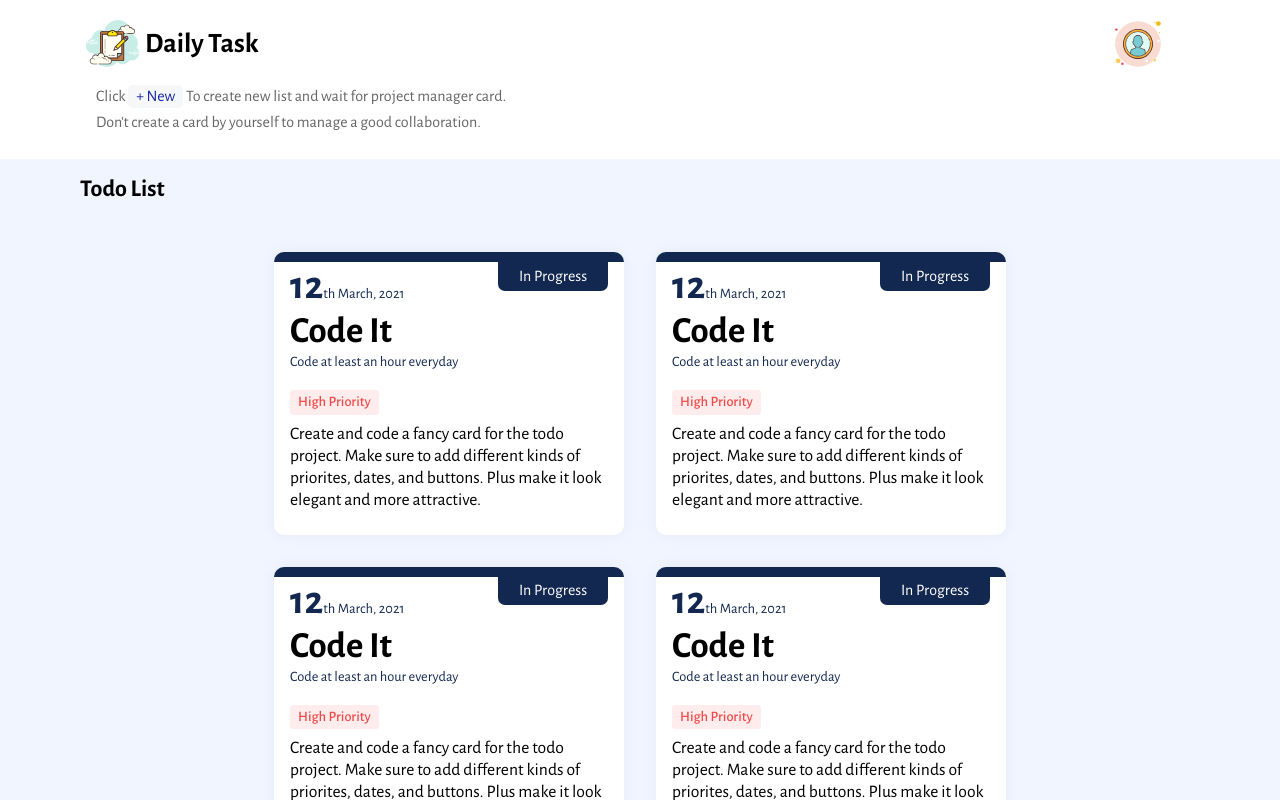
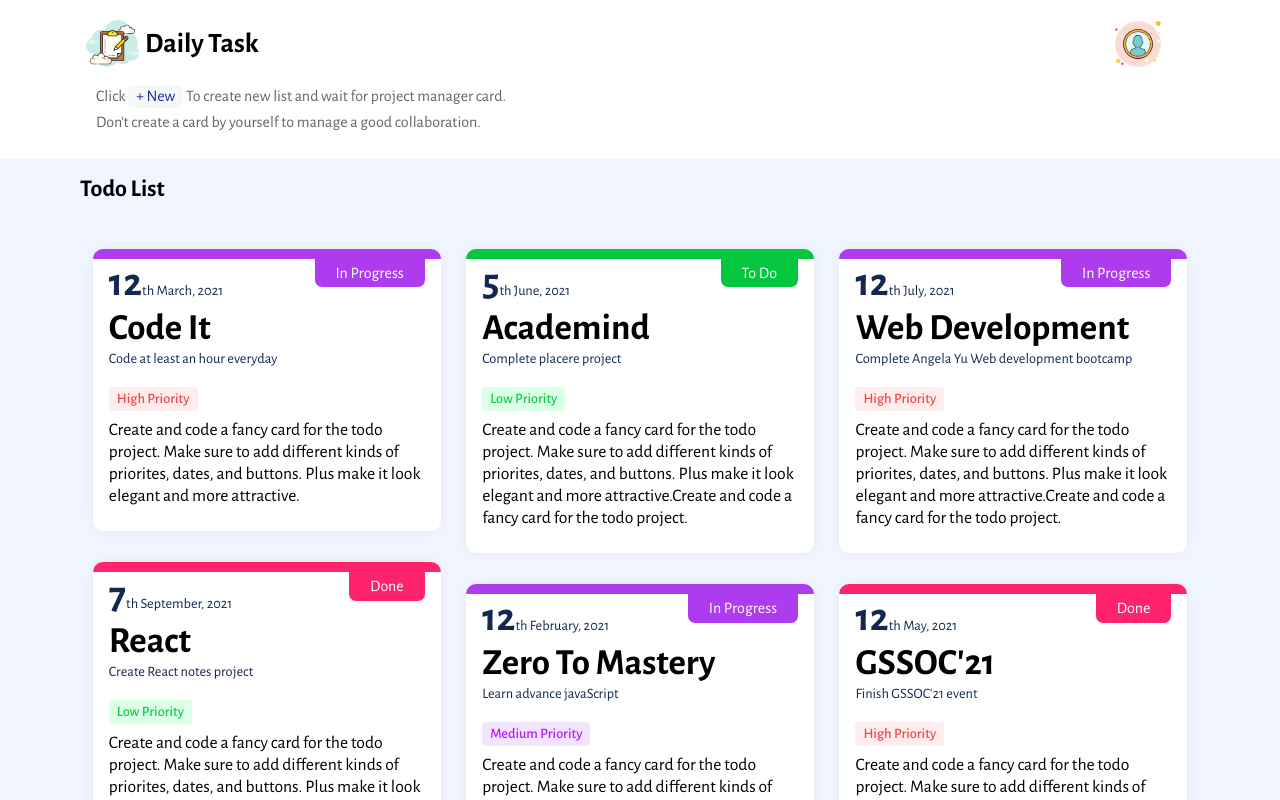
Before and after one commit to TidbitsJS/Parse-Todo, a React (Create React App) app: page / in a window 1280 px wide. Shown: the top 800 px of the page. Built offline with nearby package versions, Linux system fonts and the light colour scheme.

Commit message:
different types of cards

```diff
--- a/src/components/Card/Card.js
+++ b/src/components/Card/Card.js
@@ -1,40 +1,63 @@
-import React from "react";
+import React, { useState } from "react";
+import todoColors from "utils/colors";
 
 import "./card.css";
 
-const Card = () => {
+const Card = (props) => {
+  let typeBg = todoColors.todoBackground;
+  let priorityBg = todoColors.lowPriorityBg;
+  let priorityText = todoColors.lowPriorityText;
+
+  const { title, type, priority, subTitle, day, month, year, description } =
+    props;
+
+  if (type === "Done") {
+    typeBg = todoColors.doneBackground;
+  } else if (type === "In Progress") {
+    typeBg = todoColors.progressBackground;
+  }
+
+  if (priority === "High") {
+    priorityBg = todoColors.highPriorityBg;
+    priorityText = todoColors.highPriorityText;
+  } else if (priority === "Medium") {
+    priorityBg = todoColors.mediumPriorityBg;
+    priorityText = todoColors.mediumPriorityText;
+  }
+
   return (
-    <div className="todo-card-container">
+    <div className="todo-card-container" style={{ borderTopColor: typeBg }}>
       <div className="todo-card-container-header-date">
         <div className="todo-card-container-header-date-text">
           <p>
-            <span>12</span>th March, 2021
+            <span>{day}</span>th {month}, {year}
           </p>
         </div>
         <div className="todo-card-container-header-todo">
-          <div className="todo-card-container-header-todoType">
-            <p>In Progress</p>
+          <div
+            className="todo-card-container-header-todoType"
+            style={{ background: typeBg }}
+          >
+            <p>{type}</p>
           </div>
         </div>
       </div>
       <div className="todo-card-container-header-task">
         <div className="todo-card-container-header-task-headText">
-          <h2>Code It</h2>
+          <h2>{title}</h2>
         </div>
         <div className="todo-card-container-header-task-subText">
-          <p>Code at least an hour everyday</p>
+          <p>{subTitle}</p>
         </div>
       </div>
       <div className="todo-card-container-bodyDesc">
         <div className="todo-card-container-priority">
-          <p>High Priority</p>
+          <p style={{ color: priorityText, background: priorityBg }}>
+            {priority} Priority
+          </p>
         </div>
         <div className="todo-card-container-description">
-          <p>
-            Create and code a fancy card for the todo project. Make sure to add
-            different kinds of priorites, dates, and buttons. Plus make it look
-            elegant and more attractive.
-          </p>
+          <p>{description}</p>
         </div>
       </div>
     </div>
--- a/src/components/Card/card.css
+++ b/src/components/Card/card.css
@@ -1,13 +1,14 @@
 .todo-card-container {
-  max-width: 350px;
   background: #fff;
+
+  display: inline-block;
 
   overflow: hidden;
   border-radius: 10px;
-  margin: 1rem;
+  margin: 0.8rem;
   cursor: pointer;
 
-  border-top: 10px solid #132850;
+  border-top: 10px solid #ad3cee;
 
   box-shadow: 0px 0px 15px rgba(0, 0, 0, 0.05);
   transition: 0.3s ease;
@@ -48,7 +49,7 @@
 
 .todo-card-container-header-todoType {
   padding: 0.3rem 1.3rem;
-  background: #132850;
+  background: #ad3cee;
   color: #fff;
   border-bottom-left-radius: 7px;
   border-bottom-right-radius: 7px;
@@ -91,9 +92,9 @@
 }
 
 .todo-card-container-priority p {
-  background: #ffeded;
+  background: #dcffe7;
   width: fit-content;
-  color: #f04949;
+  color: #11ce4a;
   font-weight: 500;
 
   padding: 0.2rem 0.5rem;
--- a/src/layout/todos/Todo.js
+++ b/src/layout/todos/Todo.js
@@ -2,20 +2,104 @@ import Card from "components/Card/Card";
 import React from "react";
 
 import "./todo.css";
+
+const dummyTodos = [
+  {
+    title: "Code It",
+    type: "In Progress",
+    priority: "High",
+    subTitle: "Code at least an hour everyday",
+    day: 12,
+    month: "March",
+    year: 2021,
+    description:
+      "Create and code a fancy card for the todo project. Make sure to add different kinds of priorites, dates, and buttons. Plus make it look elegant and more attractive.",
+  },
+  {
+    title: "React",
+    type: "Done",
+    priority: "Low",
+    subTitle: "Create React notes project",
+    day: 7,
+    month: "September",
+    year: 2021,
+    description:
+      "Create and code a fancy card for the todo project. Make sure to add different kinds of priorites, dates, and buttons. Plus make it look elegant and more attractive.Create and code a fancy card for the todo project. Make sure to add different kinds of priorites, dates, and buttons. Plus make it look elegant and more attractive.",
+  },
+  {
+    title: "Node",
+    type: "To Do",
+    priority: "Medium",
+    subTitle: "Create NASA Node Project",
+    day: 21,
+    month: "Novmber",
+    year: 2021,
+    description:
+      "Create and code a fancy card for the todo project. Make sure to add different kinds of priorites, dates, and buttons. Plus make it look elegant and more attractive.Create and code a fancy card for the todo project.",
+  },
+  {
+    title: "Academind",
+    type: "To Do",
+    priority: "Low",
+    subTitle: "Complete placere project",
+    day: 5,
+    month: "June",
+    year: 2021,
+    description:
+      "Create and code a fancy card for the todo project. Make sure to add different kinds of priorites, dates, and buttons. Plus make it look elegant and more attractive.Create and code a fancy card for the todo project.",
+  },
+  {
+    title: "Zero To Mastery",
+    type: "In Progress",
+    priority: "Medium",
+    subTitle: "Learn advance javaScript",
+    day: 12,
+    month: "February",
+    year: 2021,
+    description:
+      "Create and code a fancy card for the todo project. Make sure to add different kinds of priorites, dates, and buttons. Plus make it look elegant and more attractive.Create and code a fancy card for the todo project. Create and code a fancy card for the todo project. Make sure to add different kinds of priorites, dates, and buttons. Plus make it look elegant and more attractive.Create and code a fancy card for the todo project. Create and code a fancy card for the todo project. Make sure to add different kinds of priorites, dates, and buttons. Plus make it look elegant and more attractive.Create and code a fancy card for the todo project. Create and code a fancy card for the todo project. Make sure to add different kinds of priorites, dates, and buttons. Plus make it look elegant and more attractive.Create and code a fancy card for the todo project.",
+  },
+  {
+    title: "Web Development",
+    type: "In Progress",
+    priority: "High",
+    subTitle: "Complete Angela Yu Web development bootcamp",
+    day: 12,
+    month: "July",
+    year: 2021,
+    description:
+      "Create and code a fancy card for the todo project. Make sure to add different kinds of priorites, dates, and buttons. Plus make it look elegant and more attractive.Create and code a fancy card for the todo project.",
+  },
+  {
+    title: "GSSOC'21",
+    type: "Done",
+    priority: "High",
+    subTitle: "Finish GSSOC'21 event",
+    day: 12,
+    month: "May",
+    year: 2021,
+    description:
+      "Create and code a fancy card for the todo project. Make sure to add different kinds of priorites, dates, and buttons. Plus make it look elegant and more attractive.Create and code a fancy card for the todo project.",
+  },
+];
 
 const Todo = () => {
   return (
     <div className="todo-body-container">
       <h2>Todo List</h2>
       <div className="todo-body-card-container">
-        <Card />
-        <Card />
-        <Card />
-        <Card />
-        <Card />
-        <Card />
-        <Card />
-        <Card />
+        {dummyTodos.map((todo) => (
+          <Card
+            title={todo.title}
+            type={todo.type}
+            priority={todo.priority}
+            subTitle={todo.subTitle}
+            day={todo.day}
+            month={todo.month}
+            year={todo.year}
+            description={todo.description}
+          />
+        ))}
       </div>
     </div>
   );
--- a/src/layout/todos/todo.css
+++ b/src/layout/todos/todo.css
@@ -13,8 +13,7 @@
 .todo-body-card-container {
   margin-top: 2rem;
 
-  display: flex;
-  justify-content: center;
-  align-items: center;
-  flex-wrap: wrap;
+  columns: 3 150px;
+  column-gap: 0rem;
+  /* margin: 0 auto; */
 }
--- /dev/null
+++ b/src/utils/colors.css
@@ -0,0 +1,16 @@
+:root {
+  --todo-background: #05c73f;
+  --progress-background: #ad3cee;
+  --done-background: #ff236c;
+
+  --high-priority-bg: #ffeded;
+  --high-priority-text: #f04949;
+
+  --medium-priority-bg: #f2e3ff;
+  --medium-priority-text: #bd15ff;
+
+  --low-priority-bg: #dcffe7;
+  --low-priority-text: #11ce4a;
+
+  --sub-text: #132850;
+}
--- /dev/null
+++ b/src/utils/colors.js
@@ -0,0 +1,18 @@
+const todoColors = {};
+
+todoColors.todoBackground = "#05c73f";
+todoColors.progressBackground = "#ad3cee";
+todoColors.doneBackground = "#ff236c";
+
+todoColors.highPriorityBg = "#ffeded";
+todoColors.highPriorityText = "#f04949";
+
+todoColors.mediumPriorityBg = "#f2e3ff";
+todoColors.mediumPriorityText = "#bd15ff";
+
+todoColors.lowPriorityBg = "#dcffe7";
+todoColors.lowPriorityText = "#11ce4a";
+
+todoColors.subText = "#132850";
+
+export default todoColors;
```
